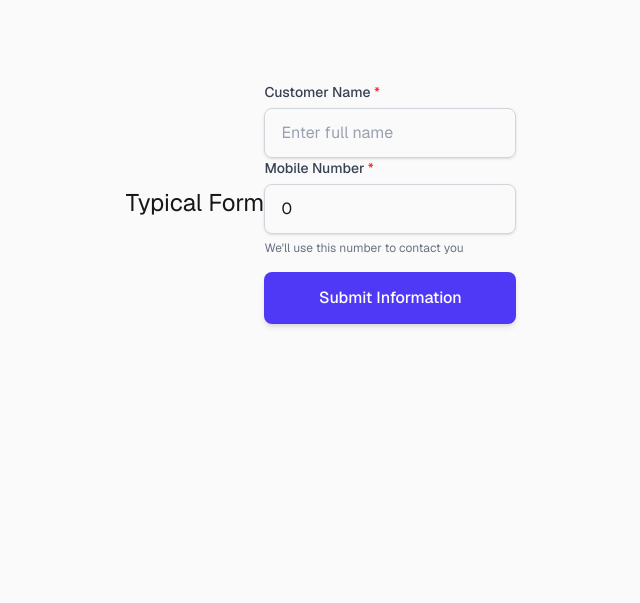
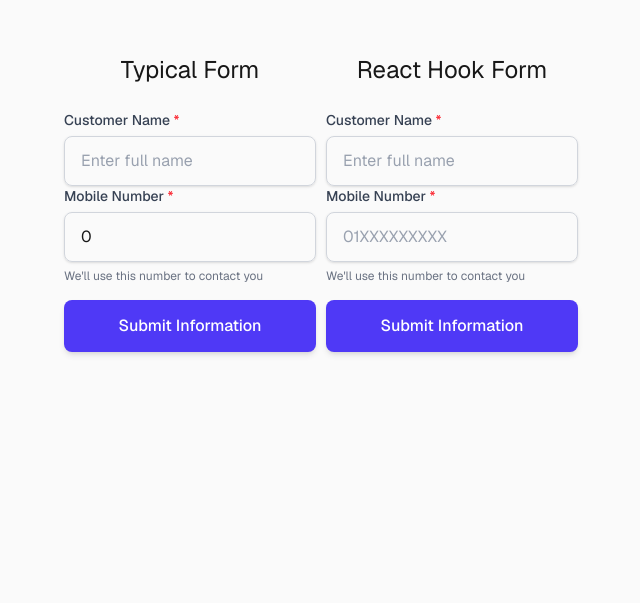
Before and after one commit to Ujjal-ENG/backend-with-NODEJS, a Next.js app in the folder food-delivery-form/: page / in a window 1280 px wide. Shown: the part 197-800 px from the top of the page, without its empty margins (319-959 px from the left). Built offline with nearby package versions, Linux system fonts and the light colour scheme.

Commit message:
react hook form configured

```diff
--- a/food-delivery-form/app/components/food-delivery-form/FoodDeliveryFormTypical.tsx
+++ b/food-delivery-form/app/components/food-delivery-form/FoodDeliveryFormTypical.tsx
@@ -23,8 +23,9 @@ export default function FoodDeliveryFormTypical() {
   };
 
   return (
-    <div className="flex min-h-screen items-center justify-center bg-zinc-50 font-sans dark:bg-black">
+    <div className="flex flex-col min-h-screen items-center justify-center bg-zinc-50 font-sans dark:bg-black">
       <h3 className="text-2xl">Typical Form</h3>
+      <br />
       <form onSubmit={onSubmit}>
         {/* Customer Name */}
         <div>
--- a/food-delivery-form/app/components/react-hook-form/FoodDeliveryFormReacthOOKfORM.tsx
+++ b/food-delivery-form/app/components/react-hook-form/FoodDeliveryFormReacthOOKfORM.tsx
@@ -1,31 +1,25 @@
 "use client";
-import { ChangeEvent, SyntheticEvent, useState } from "react";
+import { ChangeEvent } from "react";
+import { useForm } from "react-hook-form";
 
 type FoodDeliveryFormProps = {
   customerName: string;
   mobile: number;
 };
 export default function FoodDeliveryFormReactHookForm() {
-  const [values, setValue] = useState<FoodDeliveryFormProps>({
-    customerName: "",
-    mobile: 0,
-  });
+  const { register, handleSubmit } = useForm<FoodDeliveryFormProps>();
 
-  const handleChange = (e: ChangeEvent<HTMLInputElement>) => {
-    const { name, value } = e.target;
-    setValue({ ...values, [name]: value });
-  };
+  const handleChange = (e: ChangeEvent<HTMLInputElement>) => {};
 
-  const onSubmit = (e: SyntheticEvent<HTMLFormElement>) => {
-    e.preventDefault();
-    console.log(values);
-    setValue({ customerName: "", mobile: 0 });
+  const onSubmit = (formData: FoodDeliveryFormProps) => {
+    console.log(formData);
   };
 
   return (
-    <div className="flex min-h-screen items-center justify-center bg-zinc-50 font-sans dark:bg-black">
+    <div className="flex flex-col min-h-screen items-center justify-center bg-zinc-50 font-sans dark:bg-black">
       <h3 className="text-2xl">React Hook Form</h3>
-      <form onSubmit={onSubmit}>
+      <br />
+      <form onSubmit={handleSubmit(onSubmit)}>
         {/* Customer Name */}
         <div>
           <label
@@ -37,9 +31,7 @@ export default function FoodDeliveryFormReactHookForm() {
           <input
             type="text"
             id="customerName"
-            name="customerName"
-            value={values?.customerName}
-            onChange={handleChange}
+            {...register("customerName")}
             required
             className="w-full px-4 py-3 rounded-lg border border-gray-300
                        focus:ring-2 focus:ring-indigo-500 focus:border-indigo-500
@@ -60,9 +52,7 @@ export default function FoodDeliveryFormReactHookForm() {
           <input
             type="tel"
             id="mobile"
-            name="mobile"
-            value={values?.mobile}
-            onChange={handleChange}
+            {...register("mobile")}
             required
             pattern="[0-9]{10,15}"
             className="w-full px-4 py-3 rounded-lg border border-gray-300
--- a/food-delivery-form/app/page.tsx
+++ b/food-delivery-form/app/page.tsx
@@ -4,7 +4,7 @@ import FoodDeliveryFormReactHookForm from "./components/react-hook-form/FoodDeli
 export default function Home() {
   return (
     <div className="flex min-h-screen items-center justify-center bg-zinc-50 font-sans dark:bg-black">
-      <main>
+      <main className="flex gap-2.5">
         <FoodDeliveryForm />
         <FoodDeliveryFormReactHookForm />
       </main>
```
